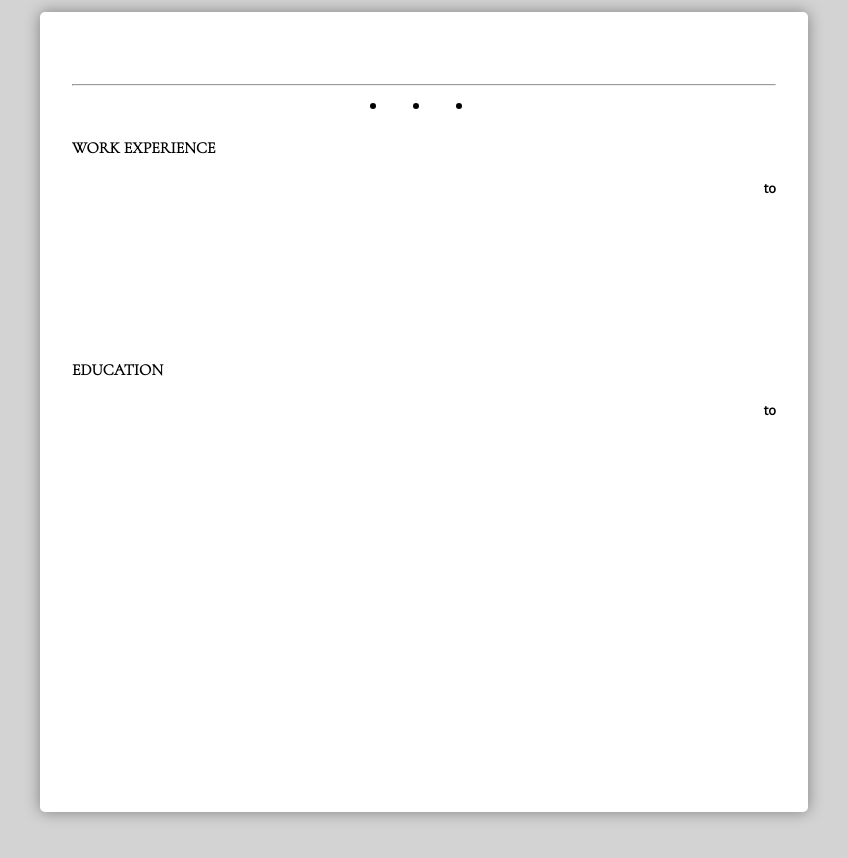
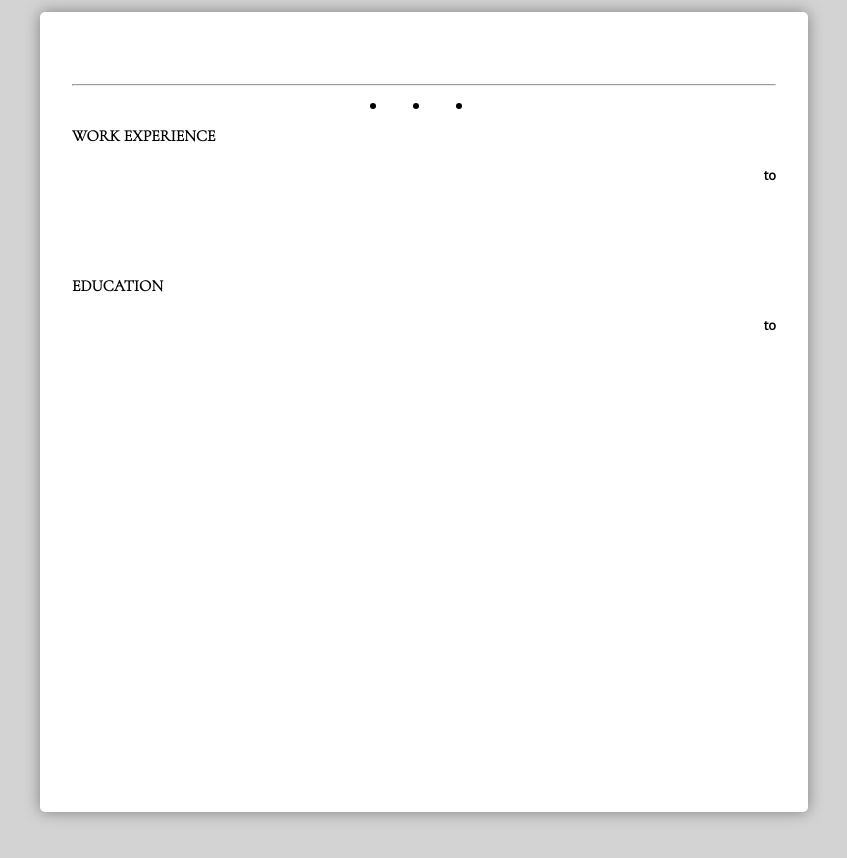
Before and after one commit to SomtoJF/cv-project, a React (Create React App) app: page / in a window 1280 px wide. Shown: the part 1720-2578 px from the top of the page, without its empty margins (216-1063 px from the left). Built offline with nearby package versions, Linux system fonts and the light colour scheme.

Commit message:
Fix overflow issue

```diff
--- a/src/Styles/CVPreview/EducationHistory.css
+++ b/src/Styles/CVPreview/EducationHistory.css
@@ -1,14 +1,18 @@
 #education-history {
   display: flex;
   flex-direction: column;
+}
+
+#education-history > h4 {
+  margin: 10px 0px;
 }
 
 .education-item {
   display: grid;
   grid-template-columns: 1fr 1fr;
   grid-template-rows: 1fr 1fr 4fr;
-  height: 20vh;
-  row-gap: 10px;
+  min-height: fit-content;
+  margin: 10px 0px;
 }
 
 .education-item > h4 {
--- a/src/Styles/CVPreview/WorkExperience.css
+++ b/src/Styles/CVPreview/WorkExperience.css
@@ -3,11 +3,16 @@
   flex-direction: column;
 }
 
+#work-experience > h4 {
+  margin: 10px 0px;
+}
+
 .work-experience-item {
-  height: 20vh;
+  height: fit-content;
   display: grid;
   grid-template-rows: 1fr 1fr 3fr;
   grid-template-columns: 1fr 1fr;
+  margin: 10px 0px;
 }
 
 .work-experience-item > * {
```
